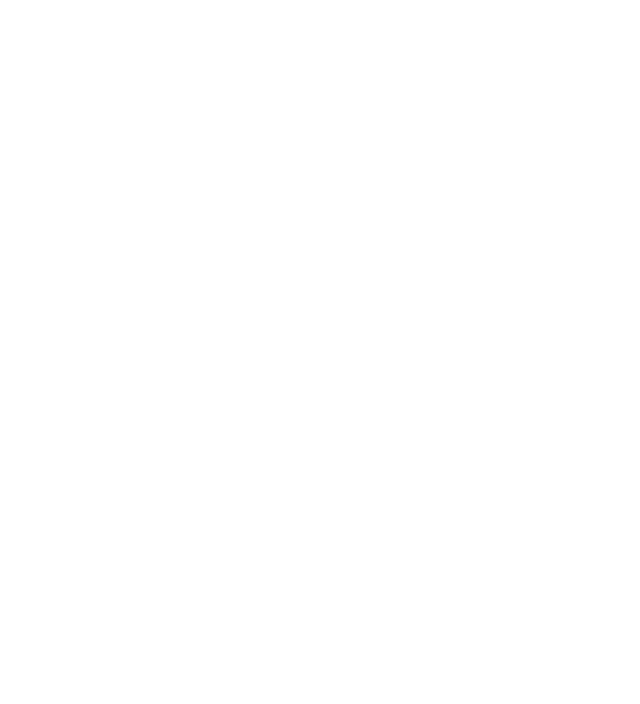
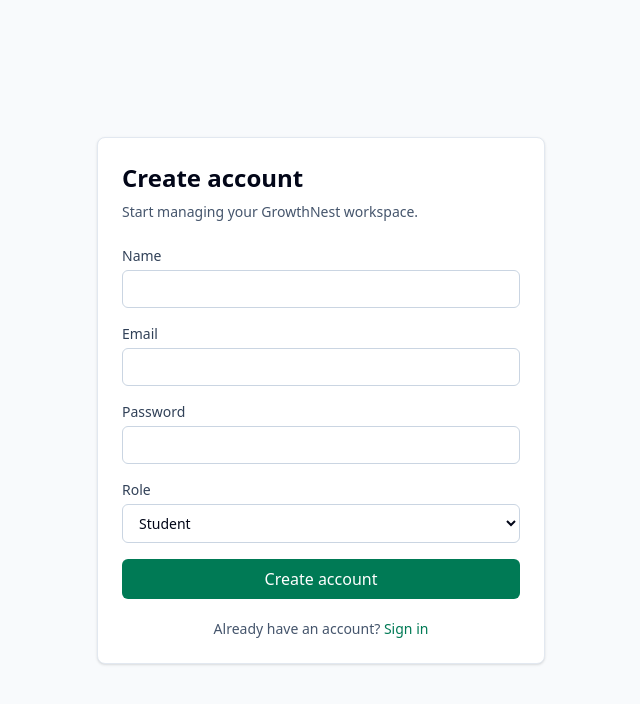
Before and after one commit to ParthPandey0204/GrowthNest, a React (Vite) app in the folder frontend/: page /register in a window 1280 px wide. Before the commit this address had no page. Shown: the top 704 px of the page, without its empty margins (319-959 px from the left). Built offline with nearby package versions, Linux system fonts and the light colour scheme; no server answers.

Commit message:
feat: implement ProtectedRoute with login and registration pages

```diff
--- a/frontend/src/app/App.jsx
+++ b/frontend/src/app/App.jsx
@@ -1,5 +1,7 @@
 import { Routes, Route, Navigate } from "react-router-dom";
 import DashboardLayout from "../layouts/DashboardLayout";
+import AuthLayout from "../layouts/AuthLayout";
+import ProtectedRoute from "./ProtectedRoute";
 
 // Pages
 import Dashboard from "../pages/dashboard/Dashboard";
@@ -8,14 +10,24 @@
 import Courses from "../pages/courses/Courses";
 import Messages from "../pages/messages/Messages";
 import Sessions from "../pages/sessions/Sessions";
-
-
-
+import Login from "../pages/auth/Login";
+import Register from "../pages/auth/Register";
 
 function App() {
   return (
     <Routes>
-      <Route element={<DashboardLayout />}>
+      <Route element={<AuthLayout />}>
+        <Route path="/login" element={<Login />} />
+        <Route path="/register" element={<Register />} />
+      </Route>
+
+      <Route
+        element={
+          <ProtectedRoute>
+            <DashboardLayout />
+          </ProtectedRoute>
+        }
+      >
         <Route path="/" element={<Navigate to="/dashboard" replace />} />
         <Route path="/dashboard" element={<Dashboard />} />
         <Route path="/dashboard/analytics" element={<Analytics />} />
--- a/frontend/src/app/ProtectedRoute.jsx
+++ b/frontend/src/app/ProtectedRoute.jsx
@@ -1,13 +1,16 @@
-import { Navigate } from "react-router-dom";
+import { Navigate, useLocation } from "react-router-dom";
+
+import { useAuth } from "../store/AuthContext";
 
 function ProtectedRoute({ children, role }) {
-  const user = null;
+  const location = useLocation();
+  const { token, user } = useAuth();
 
-  if (!user) {
-    return <Navigate to="/login" replace />;
+  if (!token) {
+    return <Navigate to="/login" replace state={{ from: location }} />;
   }
 
-  if (role && user.role !== role) {
+  if (role && user?.role !== role) {
     return <Navigate to="/unauthorized" replace />;
   }
 
--- /dev/null
+++ b/frontend/src/pages/auth/Login.jsx
@@ -0,0 +1,100 @@
+import { useState } from "react";
+import { Link, useNavigate } from "react-router-dom";
+
+import { useAuth } from "../../store/AuthContext";
+
+const API_URL = import.meta.env.VITE_API_URL || "http://localhost:5000";
+
+function Login() {
+  const navigate = useNavigate();
+  const { login } = useAuth();
+  const [formData, setFormData] = useState({ email: "", password: "" });
+  const [error, setError] = useState("");
+  const [isSubmitting, setIsSubmitting] = useState(false);
+
+  const handleChange = (event) => {
+    const { name, value } = event.target;
+    setFormData((current) => ({ ...current, [name]: value }));
+  };
+
+  const handleSubmit = async (event) => {
+    event.preventDefault();
+    setError("");
+    setIsSubmitting(true);
+
+    try {
+      const response = await fetch(`${API_URL}/api/auth/login`, {
+        method: "POST",
+        headers: { "Content-Type": "application/json" },
+        body: JSON.stringify(formData),
+      });
+      const data = await response.json();
+
+      if (!response.ok) {
+        throw new Error(data.message || "Unable to log in");
+      }
+
+      login(data);
+      navigate("/dashboard", { replace: true });
+    } catch (err) {
+      setError(err.message);
+    } finally {
+      setIsSubmitting(false);
+    }
+  };
+
+  return (
+    <section className="w-full rounded-lg border border-slate-200 bg-white p-6 shadow-sm">
+      <div className="mb-6">
+        <h1 className="text-2xl font-semibold text-slate-950">Welcome back</h1>
+        <p className="mt-2 text-sm text-slate-600">Sign in to continue to GrowthNest.</p>
+      </div>
+
+      <form className="space-y-4" onSubmit={handleSubmit}>
+        <label className="block text-sm font-medium text-slate-700">
+          Email
+          <input
+            className="mt-1 w-full rounded-md border border-slate-300 px-3 py-2 text-slate-950 outline-none transition focus:border-emerald-600 focus:ring-2 focus:ring-emerald-100"
+            name="email"
+            type="email"
+            value={formData.email}
+            onChange={handleChange}
+            autoComplete="email"
+            required
+          />
+        </label>
+
+        <label className="block text-sm font-medium text-slate-700">
+          Password
+          <input
+            className="mt-1 w-full rounded-md border border-slate-300 px-3 py-2 text-slate-950 outline-none transition focus:border-emerald-600 focus:ring-2 focus:ring-emerald-100"
+            name="password"
+            type="password"
+            value={formData.password}
+            onChange={handleChange}
+            autoComplete="current-password"
+            required
+          />
+        </label>
+
+        {error && (
+          <p className="rounded-md border border-red-200 bg-red-50 px-3 py-2 text-sm text-red-700">{error}</p>
+        )}
+
+        <button
+          className="w-full rounded-md bg-emerald-700 px-4 py-2 font-medium text-white transition hover:bg-emerald-800 disabled:cursor-not-allowed disabled:bg-slate-400"
+          type="submit"
+          disabled={isSubmitting}
+        >
+          {isSubmitting ? "Signing in..." : "Sign in"}
+        </button>
+      </form>
+
+      <p className="mt-5 text-center text-sm text-slate-600">
+        Need an account? <Link className="font-medium text-emerald-700" to="/register">Create one</Link>
+      </p>
+    </section>
+  );
+}
+
+export default Login;
--- /dev/null
+++ b/frontend/src/pages/auth/Register.jsx
@@ -0,0 +1,127 @@
+import { useState } from "react";
+import { Link, useNavigate } from "react-router-dom";
+
+import { useAuth } from "../../store/AuthContext";
+
+const API_URL = import.meta.env.VITE_API_URL || "http://localhost:5000";
+
+function Register() {
+  const navigate = useNavigate();
+  const { login } = useAuth();
+  const [formData, setFormData] = useState({ name: "", email: "", password: "", role: "STUDENT" });
+  const [error, setError] = useState("");
+  const [isSubmitting, setIsSubmitting] = useState(false);
+
+  const handleChange = (event) => {
+    const { name, value } = event.target;
+    setFormData((current) => ({ ...current, [name]: value }));
+  };
+
+  const handleSubmit = async (event) => {
+    event.preventDefault();
+    setError("");
+    setIsSubmitting(true);
+
+    try {
+      const response = await fetch(`${API_URL}/api/auth/register`, {
+        method: "POST",
+        headers: { "Content-Type": "application/json" },
+        body: JSON.stringify(formData),
+      });
+      const data = await response.json();
+
+      if (!response.ok) {
+        throw new Error(data.message || "Unable to create account");
+      }
+
+      login(data);
+      navigate("/dashboard", { replace: true });
+    } catch (err) {
+      setError(err.message);
+    } finally {
+      setIsSubmitting(false);
+    }
+  };
+
+  return (
+    <section className="w-full rounded-lg border border-slate-200 bg-white p-6 shadow-sm">
+      <div className="mb-6">
+        <h1 className="text-2xl font-semibold text-slate-950">Create account</h1>
+        <p className="mt-2 text-sm text-slate-600">Start managing your GrowthNest workspace.</p>
+      </div>
+
+      <form className="space-y-4" onSubmit={handleSubmit}>
+        <label className="block text-sm font-medium text-slate-700">
+          Name
+          <input
+            className="mt-1 w-full rounded-md border border-slate-300 px-3 py-2 text-slate-950 outline-none transition focus:border-emerald-600 focus:ring-2 focus:ring-emerald-100"
+            name="name"
+            type="text"
+            value={formData.name}
+            onChange={handleChange}
+            autoComplete="name"
+            required
+          />
+        </label>
+
+        <label className="block text-sm font-medium text-slate-700">
+          Email
+          <input
+            className="mt-1 w-full rounded-md border border-slate-300 px-3 py-2 text-slate-950 outline-none transition focus:border-emerald-600 focus:ring-2 focus:ring-emerald-100"
+            name="email"
+            type="email"
+            value={formData.email}
+            onChange={handleChange}
+            autoComplete="email"
+            required
+          />
+        </label>
+
+        <label className="block text-sm font-medium text-slate-700">
+          Password
+          <input
+            className="mt-1 w-full rounded-md border border-slate-300 px-3 py-2 text-slate-950 outline-none transition focus:border-emerald-600 focus:ring-2 focus:ring-emerald-100"
+            name="password"
+            type="password"
+            value={formData.password}
+            onChange={handleChange}
+            autoComplete="new-password"
+            minLength={8}
+            required
+          />
+        </label>
+
+        <label className="block text-sm font-medium text-slate-700">
+          Role
+          <select
+            className="mt-1 w-full rounded-md border border-slate-300 px-3 py-2 text-slate-950 outline-none transition focus:border-emerald-600 focus:ring-2 focus:ring-emerald-100"
+            name="role"
+            value={formData.role}
+            onChange={handleChange}
+          >
+            <option value="STUDENT">Student</option>
+            <option value="MENTOR">Mentor</option>
+          </select>
+        </label>
+
+        {error && (
+          <p className="rounded-md border border-red-200 bg-red-50 px-3 py-2 text-sm text-red-700">{error}</p>
+        )}
+
+        <button
+          className="w-full rounded-md bg-emerald-700 px-4 py-2 font-medium text-white transition hover:bg-emerald-800 disabled:cursor-not-allowed disabled:bg-slate-400"
+          type="submit"
+          disabled={isSubmitting}
+        >
+          {isSubmitting ? "Creating account..." : "Create account"}
+        </button>
+      </form>
+
+      <p className="mt-5 text-center text-sm text-slate-600">
+        Already have an account? <Link className="font-medium text-emerald-700" to="/login">Sign in</Link>
+      </p>
+    </section>
+  );
+}
+
+export default Register;
```
